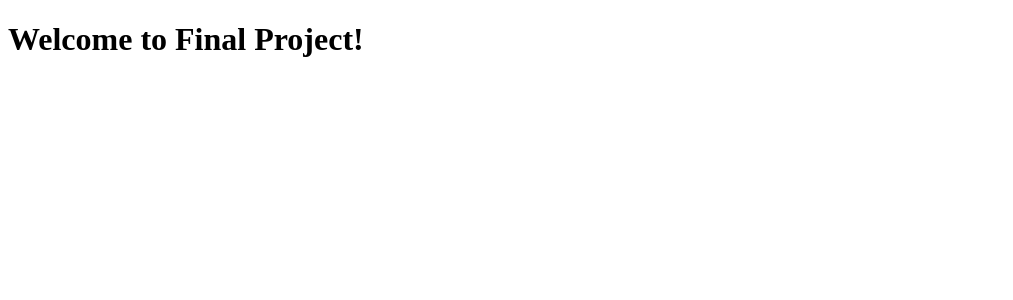
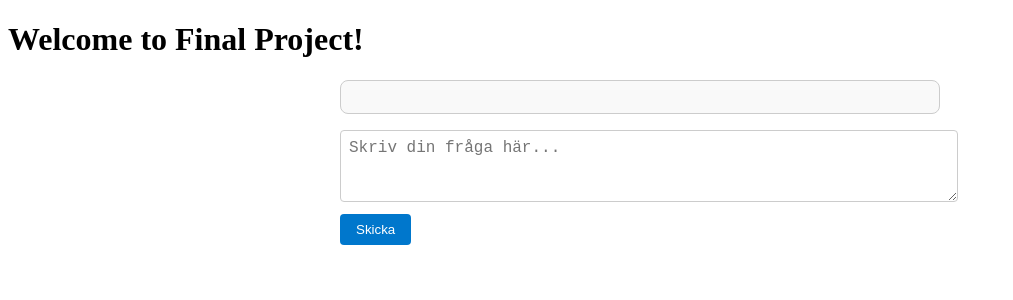
Before and after one commit to EmelieNyberg/project-ai-chatbot, a React (Vite) app in the folder frontend/: page / in a window 1280 px wide. Shown: the top 300 px of the page, without its empty margins (0-1013 px from the left). Built offline with nearby package versions, Linux system fonts and the light colour scheme.

Commit message:
first draft of the chatbot

```diff
--- a/frontend/index.html
+++ b/frontend/index.html
@@ -1,13 +1,16 @@
 <!DOCTYPE html>
 <html lang="en">
+
 <head>
   <meta charset="UTF-8" />
   <link rel="icon" type="image/svg+xml" href="/vite.svg" />
   <meta name="viewport" content="width=device-width, initial-scale=1.0" />
-    <title>Technigo React Vite Boiler Plate</title>
+  <title>React AI Chatbot</title>
 </head>
+
 <body>
   <div id="root"></div>
   <script type="module" src="/src/main.jsx"></script>
 </body>
+
 </html>
--- a/frontend/src/App.jsx
+++ b/frontend/src/App.jsx
@@ -1,8 +1,13 @@
+// App.jsx
+
+import { Chatbot } from "./Sections/Chatbot";
+
 export const App = () => {
 
   return (
     <>
       <h1>Welcome to Final Project!</h1>
+      <Chatbot />
     </>
   );
 };
--- /dev/null
+++ b/frontend/src/Sections/Chatbot.css
@@ -0,0 +1,56 @@
+.chatbot-container {
+    max-width: 600px;
+    margin: 0 auto;
+    font-family: sans-serif;
+}
+
+.chat-window {
+    max-height: 300px;
+    overflow-y: auto;
+    border: 1px solid #ccc;
+    padding: 1rem;
+    margin-bottom: 1rem;
+    background-color: #f9f9f9;
+    border-radius: 8px;
+}
+
+.chat-message {
+    margin-bottom: 0.75rem;
+}
+
+.chat-message.user {
+    text-align: right;
+    color: #333;
+}
+
+.chat-message.ai {
+    text-align: left;
+    color: #1a1a1a;
+    background-color: #e6f2ff;
+    padding: 0.5rem;
+    border-radius: 5px;
+    display: inline-block;
+}
+
+textarea {
+    width: 100%;
+    padding: 0.5rem;
+    resize: vertical;
+    border-radius: 4px;
+    border: 1px solid #ccc;
+    font-size: 1rem;
+}
+
+button {
+    margin-top: 0.5rem;
+    padding: 0.5rem 1rem;
+    background-color: #0077cc;
+    color: white;
+    border: none;
+    border-radius: 4px;
+    cursor: pointer;
+}
+
+button:hover {
+    background-color: #005fa3;
+}
--- /dev/null
+++ b/frontend/src/Sections/Chatbot.jsx
@@ -0,0 +1,57 @@
+// frontend/Chatbot.jsx
+
+import { useState } from "react";
+import "./Chatbot.css";
+
+export const Chatbot = () => {
+  const [input, setInput] = useState("");
+  const [messages, setMessages] = useState([]);
+
+  const handleSubmit = async (e) => {
+    e.preventDefault();
+
+    const newUserMessage = { role: "user", content: input };
+    const updatedMessages = [...messages, newUserMessage];
+
+    setMessages(updatedMessages);
+    setInput("");
+
+    const res = await fetch("http://localhost:8080/api/chat", {
+      method: "POST",
+      headers: {
+        "Content-Type": "application/json",
+      },
+      body: JSON.stringify({ messages: updatedMessages }),
+    });
+
+    const data = await res.json();
+    const newAiMessage = { role: "assistant", content: data.reply };
+    setMessages([...updatedMessages, newAiMessage]);
+  };
+
+  return (
+    <div className="chatbot-container">
+
+      <div className="chat-window">
+        {messages.map((msg, index) => (
+          <div
+            key={index}
+            className={`chat-message ${msg.role === "user" ? "user" : "ai"}`}
+          >
+            <strong>{msg.role === "user" ? "Du:" : "AI:"}</strong> {msg.content}
+          </div>
+        ))}
+      </div>
+
+      <form onSubmit={handleSubmit}>
+        <textarea
+          value={input}
+          onChange={(e) => setInput(e.target.value)}
+          placeholder="Skriv din fråga här..."
+          rows={3}
+        />
+        <button type="submit">Skicka</button>
+      </form>
+    </div>
+  );
+};
```
Also changed, not shown: 2 other files (tests, documents, lock files or other folders). Lines whose indentation alone changed are shown as unchanged.
